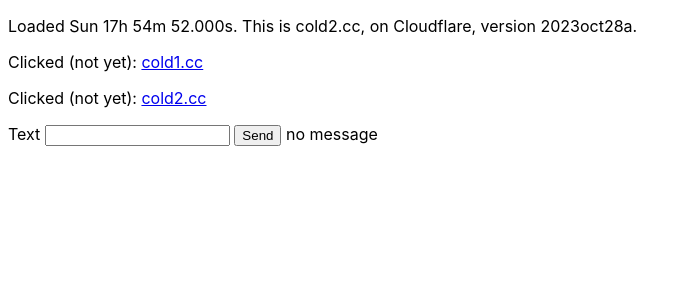
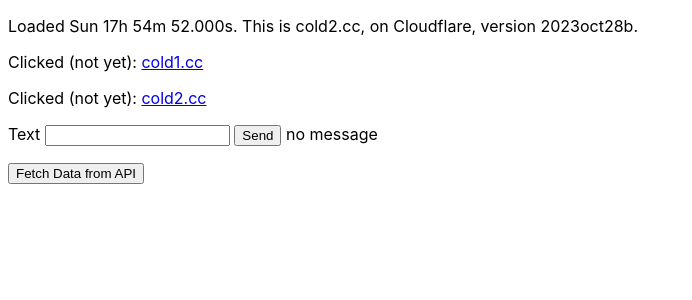
Before and after one commit to zootella/cold2, a React (Create React App) app: page / in a window 1280 px wide. Shown: the top 300 px of the page, without its empty margins (0-692 px from the left). Built offline with nearby package versions, Linux system fonts and the light colour scheme.

Commit message:
api button on page

```diff
--- a/src/App.js
+++ b/src/App.js
@@ -1,7 +1,41 @@
 
 import './App.css';
-import React from 'react';
-import { useState } from 'react';
+import React, { useState, useEffect } from 'react';
+
+function ServerTick() {
+
+  const [apiData, setApiData] = useState(null);
+  const [loading, setLoading] = useState(false);
+
+  const fetchData = async () => {
+    setLoading(true);
+    const response = await fetch("https://cold2b.pages.dev/api");
+    if (response.ok) {
+      const data = await response.json();
+      setApiData(data);
+    } else {
+      console.error("fetch response not ok");
+    }
+    setLoading(false);
+  };
+
+  return (
+    <div>
+      <button onClick={fetchData} disabled={loading}>
+        {loading ? 'Loading...' : 'Fetch Data from API'}
+      </button>
+      {
+        apiData && (
+          <div>
+            <p>{apiData.message}</p>
+            <p>Version: {apiData.version}</p>
+            <p>Server Tick: {apiData.serverTick}</p>
+          </div>
+        )
+      }
+    </div>
+  );
+}
 
 function Tick({tick}) {//tick is from Date.now()
   if (!tick) return (<span>(not yet)</span>);//don't render jan1 1970 as a time something actually happened
@@ -51,7 +85,7 @@ function App() {
   return (
     <div className="App">
       <p>
-        Loaded <Tick tick={Date.now()}/>. This is cold2.cc, on Cloudflare, version 2023oct28a.
+        Loaded <Tick tick={Date.now()}/>. This is cold2.cc, on Cloudflare, version 2023oct28b.
       </p>
       <p>
         Clicked <Tick tick={clicked1}/>:{" "}
@@ -64,6 +98,7 @@ function App() {
         onClick={()=>{setClicked2(Date.now())}}>cold2.cc</a>
       </p>
       <BoxForm />
+      <ServerTick />
     </div>
   );
 }
```
Also changed, not shown: 2 other files (tests, documents, lock files or other folders).
